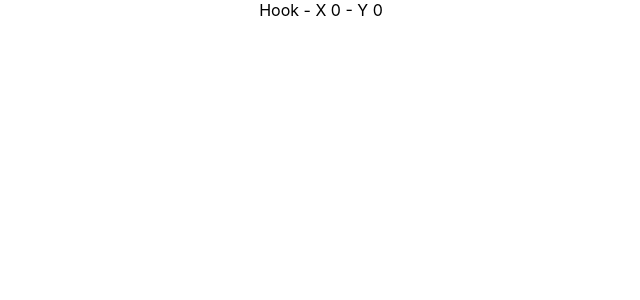
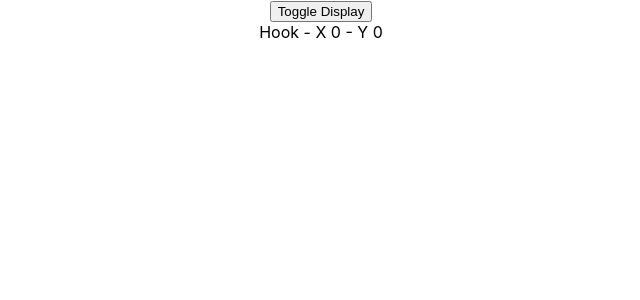
Before and after one commit to python-benedict/react-series, a React (Create React App) app in the folder state-hooks/: page / in a window 1280 px wide. Shown: the top 300 px of the page, without its empty margins (319-959 px from the left). Built offline with nearby package versions, Linux system fonts and the light colour scheme.

Commit message:
created a mouse container hook that removes or stop the execution of the code anytime the toggle display button is clicked or turn to false

```diff
--- a/state-hooks/src/App.js
+++ b/state-hooks/src/App.js
@@ -2,11 +2,12 @@
 import ClassMouse from './components/ClassMouse';
 import HookEffectCounterOne from './components/HookEffectCounterOne';
 import HookMouse from './components/HookMouse';
+import MouseContainer from './components/MouseContainer';
 
 function App() {
   return (
     <div className="App">
-      <HookMouse />
+      <MouseContainer />
     </div>
   );
 }
--- a/state-hooks/src/components/HookMouse.js
+++ b/state-hooks/src/components/HookMouse.js
@@ -14,6 +14,10 @@
     useEffect(()=>{
         console.log('updating use effect')
         window.addEventListener('mousemove', HandleMouseMove)
+
+        return()=>{
+            window.removeEventListener('mousemove', HandleMouseMove)
+        }
     }, [])
 
   return (
--- /dev/null
+++ b/state-hooks/src/components/MouseContainer.js
@@ -0,0 +1,14 @@
+import React, {useState} from 'react'
+import HookMouse from './HookMouse'
+
+function MouseContainer() {
+    const [display, setDisplay] = useState(true)
+  return (
+    <div>
+        <button onClick={()=>setDisplay(!display)}>Toggle Display</button>
+        {display && <HookMouse />}
+    </div>
+  )
+}
+
+export default MouseContainer
```
